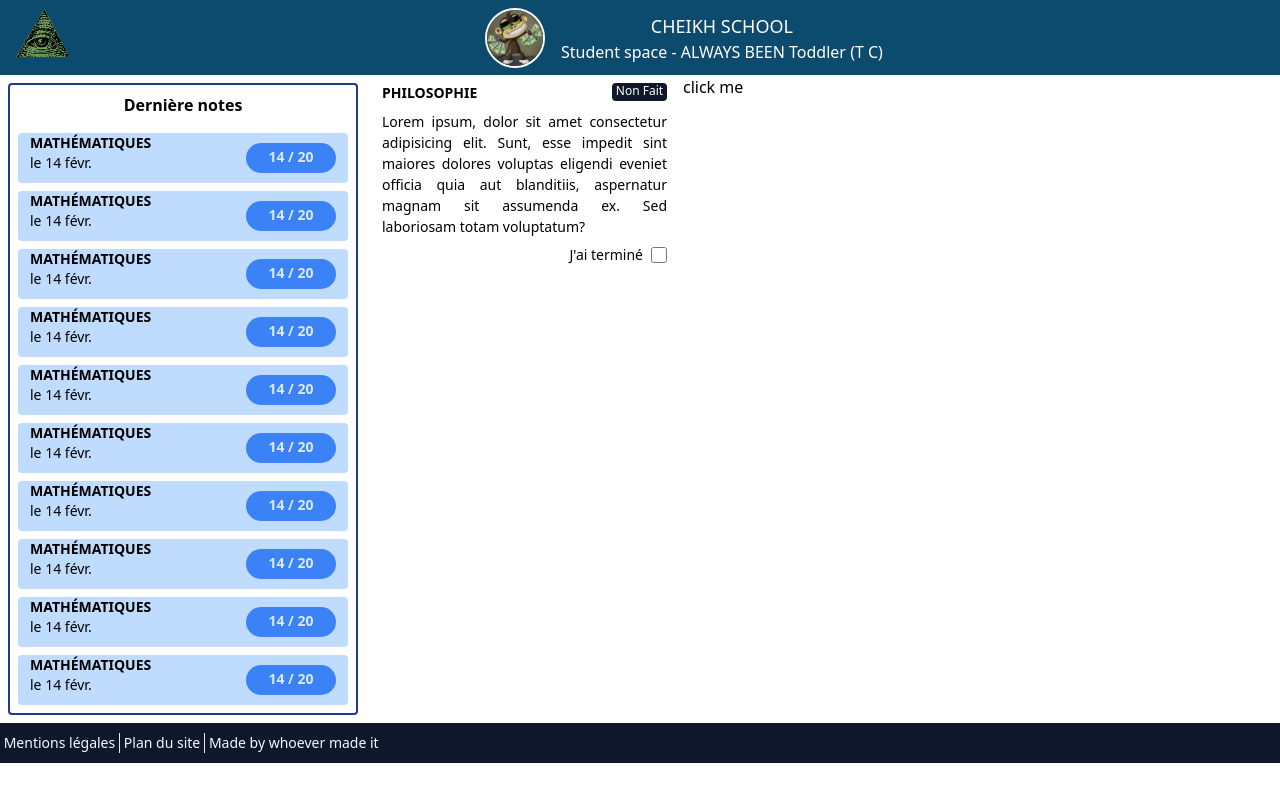
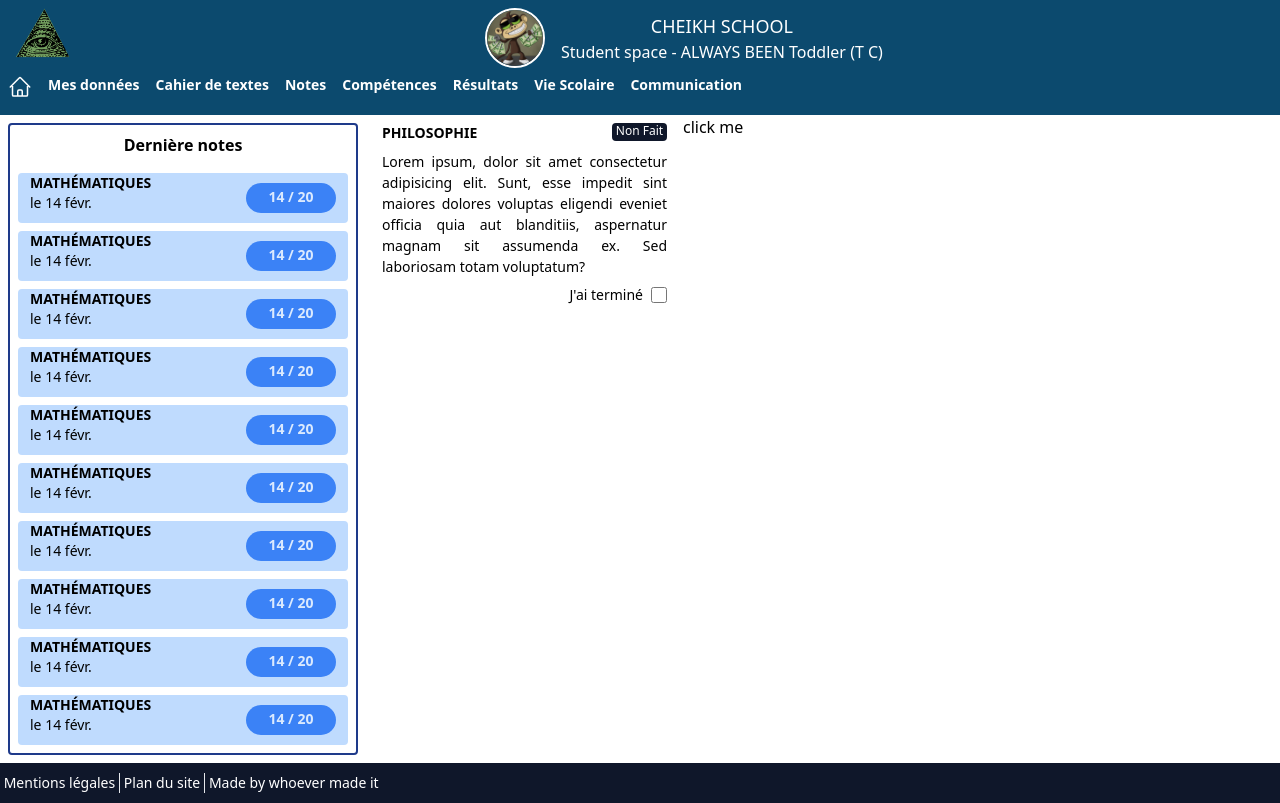
Before and after one commit to RealToddler/MyPronote, a Next.js app: page / in a window 1280 px wide. Built offline with nearby package versions, Linux system fonts and the light colour scheme.

Commit message:
custom header

```diff
--- a/components/Footer.tsx
+++ b/components/Footer.tsx
@@ -1,7 +1,7 @@
 const Footer = () => {
     return (
       <div className="flex w-screen h-[40px] bg-slate-900">
-        <div className="flex text-sky-50 text-sm divide-x self-center space-x-1">
+        <div className="flex text-white text-sm divide-x self-center space-x-1">
           <p>&nbsp;Mentions légales</p>
           <p>&nbsp;Plan du site</p>
           <p>&nbsp;Made by whoever made it</p>
--- /dev/null
+++ b/components/UserHeader.tsx
@@ -0,0 +1,71 @@
+const UserHeader = () => {
+  return (
+    <div className="w-screen h-[40px] bg-sky-900 text-sm text-white font-semibold">
+      <div className="flex items-end h-full">
+        <a
+          href=""
+          className="px-2 border-b-4 h-full border-sky-900 hover:border-blue-300 text-center"
+        >
+          <svg
+            xmlns="http://www.w3.org/2000/svg"
+            fill="none"
+            viewBox="0 0 24 24"
+            stroke-width="1.5"
+            stroke="currentColor"
+            className="w-6 h-6"
+          >
+            <path
+              stroke-linecap="round"
+              stroke-linejoin="round"
+              d="M2.25 12l8.954-8.955c.44-.439 1.152-.439 1.591 0L21.75 12M4.5 9.75v10.125c0 .621.504 1.125 1.125 1.125H9.75v-4.875c0-.621.504-1.125 1.125-1.125h2.25c.621 0 1.125.504 1.125 1.125V21h4.125c.621 0 1.125-.504 1.125-1.125V9.75M8.25 21h8.25"
+            />
+          </svg>
+        </a>
+        <a
+          href=""
+          className="px-2 border-b-4 h-full border-sky-900 hover:border-blue-300 text-center"
+        >
+          Mes données
+        </a>
+        <a
+          href=""
+          className="px-2 border-b-4 h-full border-sky-900 hover:border-blue-300 text-center"
+        >
+          Cahier de textes
+        </a>
+        <a
+          href=""
+          className="px-2 border-b-4 h-full border-sky-900 hover:border-blue-300 text-center"
+        >
+          Notes
+        </a>
+        <a
+          href=""
+          className="px-2 border-b-4 h-full border-sky-900 hover:border-blue-300 text-center"
+        >
+          Compétences
+        </a>
+        <a
+          href=""
+          className="px-2 border-b-4 h-full border-sky-900 hover:border-blue-300 text-center"
+        >
+          Résultats
+        </a>
+        <a
+          href=""
+          className="px-2 border-b-4 h-full border-sky-900 hover:border-blue-300 text-center"
+        >
+          Vie Scolaire
+        </a>
+        <a
+          href=""
+          className="px-2 border-b-4 h-full border-sky-900 hover:border-blue-300 text-center"
+        >
+          Communication
+        </a>
+      </div>
+    </div>
+  );
+};
+
+export default UserHeader;
--- a/pages/index.tsx
+++ b/pages/index.tsx
@@ -2,6 +2,7 @@ import LastGradesCard from "components/LastGradesCard";
 import HomeworksCard from "components/HomeworksCard";
 import Header from "components/Header";
 import Footer from "components/Footer";
+import StudentHeader from "components/UserHeader";
 
 export default function Home() {
   return (
@@ -12,6 +13,7 @@ export default function Home() {
         userInfo="ALWAYS BEEN Toddler (T C)"
         userImage="toddler pfp.png"
       />
+      <StudentHeader/>
       <div className="flex space-x-4">
         <LastGradesCard />
         <HomeworksCard />
--- a/pages/login.tsx
+++ b/pages/login.tsx
@@ -14,14 +14,14 @@ const Login = () => {
           />
         </div>
         <div className="h-full w-1/2 p-5 self-center space-y-12">
-          <h1 className="flex justify-center text-3xl py-10">Log In</h1>
+          <div className="flex justify-center text-3xl py-10">Log In</div>
           <div className="h-full w-full space-y-6">
             <div className="w-full text-lg">
               Username
               <input
                 type="text"
                 id="username"
-                className="border-b-[2px] border-blue-900 outline-none w-full"
+                className="border-b-[2px] border-blue-900 outline-none w-full text-base"
               />
             </div>
             <div className="w-full text-lg">
@@ -29,7 +29,7 @@ const Login = () => {
               <input
                 type="password"
                 id="password"
-                className="border-b-[2px] border-blue-900 outline-none w-full"
+                className="border-b-[2px] border-blue-900 outline-none w-full text-base"
               />
             </div>
             <div className="flex justify-center w-full">
```
